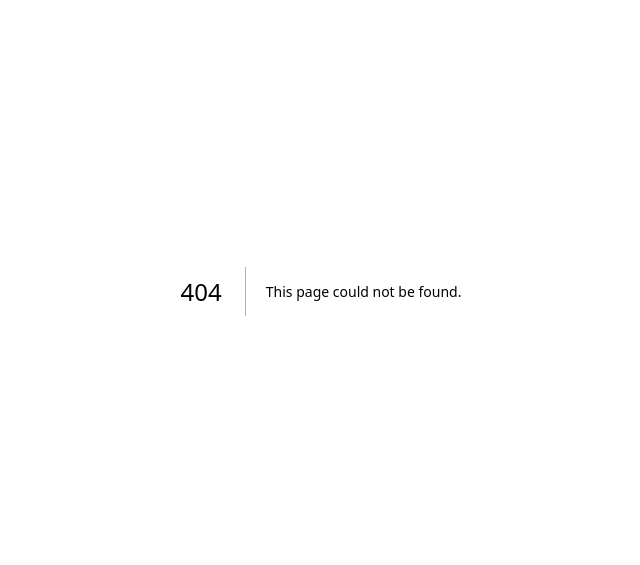
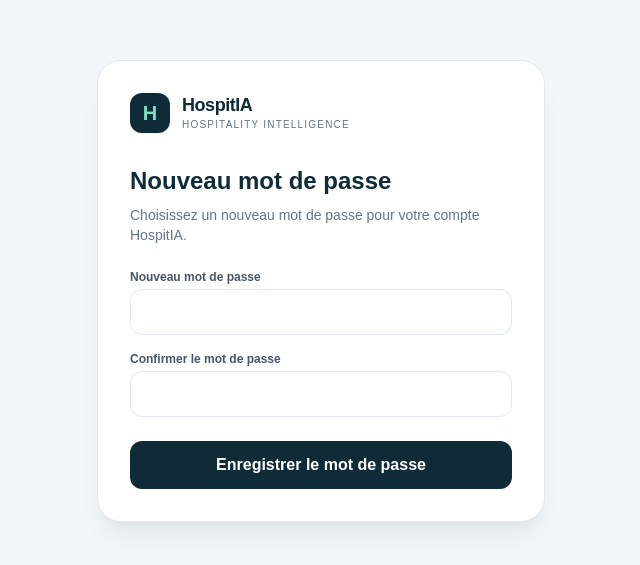
Before and after one commit to Jmux77/HospitIA, a Next.js app: page /reset-password in a window 1280 px wide. Before the commit this address had no page. Shown: the part 109-674 px from the top of the page, without its empty margins (319-959 px from the left). Built offline with nearby package versions, Linux system fonts and the light colour scheme.

Commit message:
Add password reset screen

```diff
--- /dev/null
+++ b/src/app/reset-password/page.tsx
@@ -0,0 +1,25 @@
+"use client";
+
+import { useState } from "react";
+import { useRouter } from "next/navigation";
+import { Brand } from "@/components/brand";
+import { createClient } from "@/lib/supabase/client";
+
+export default function ResetPasswordPage() {
+  const router=useRouter();
+  const [password,setPassword]=useState("");
+  const [confirm,setConfirm]=useState("");
+  const [notice,setNotice]=useState("");
+  const [busy,setBusy]=useState(false);
+  async function submit(event:React.FormEvent) {
+    event.preventDefault();
+    if(password!==confirm){setNotice("Les deux mots de passe ne correspondent pas.");return;}
+    setBusy(true);setNotice("");
+    const {error}=await createClient().auth.updateUser({password});
+    setBusy(false);
+    if(error){setNotice("Le lien est invalide ou expiré. Demandez une nouvelle réinitialisation.");return;}
+    setNotice("Votre mot de passe a été modifié. Vous allez être redirigé vers la connexion.");
+    window.setTimeout(()=>router.replace("/login"),1200);
+  }
+  return <main className="grid min-h-screen place-items-center bg-mist px-5 py-10"><form onSubmit={submit} className="w-full max-w-md rounded-3xl border border-slate-200 bg-white p-8 shadow-xl shadow-slate-900/5"><Brand/><h1 className="mt-8 text-2xl font-bold text-ink">Nouveau mot de passe</h1><p className="mt-2 text-sm text-slate-500">Choisissez un nouveau mot de passe pour votre compte HospitIA.</p><label className="mt-6 block text-xs font-semibold text-slate-600">Nouveau mot de passe<input required minLength={8} type="password" value={password} onChange={e=>setPassword(e.target.value)} className="mt-1 w-full rounded-xl border border-slate-200 p-3 text-sm font-normal"/></label><label className="mt-4 block text-xs font-semibold text-slate-600">Confirmer le mot de passe<input required minLength={8} type="password" value={confirm} onChange={e=>setConfirm(e.target.value)} className="mt-1 w-full rounded-xl border border-slate-200 p-3 text-sm font-normal"/></label><button disabled={busy} className="mt-6 w-full rounded-xl bg-ink px-4 py-3 font-semibold text-white disabled:opacity-50">{busy?"Mise à jour…":"Enregistrer le mot de passe"}</button>{notice&&<p role="status" className="mt-4 text-sm text-teal">{notice}</p>}</form></main>;
+}
```
